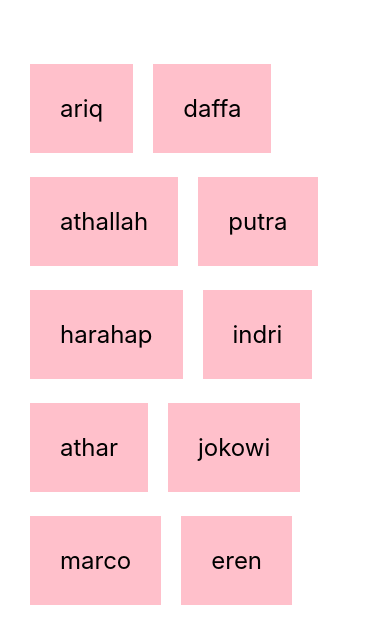
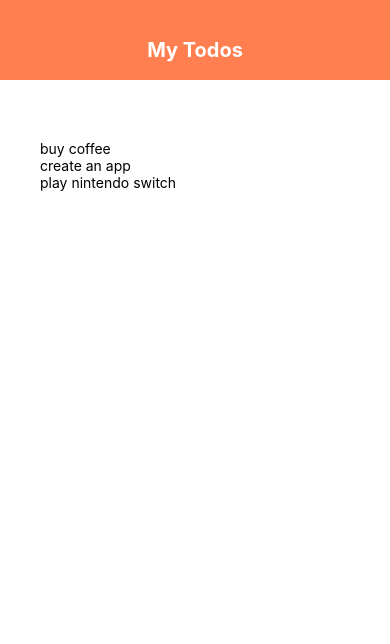
Before and after one commit to ariqd/learn-react-native, a React Native app: screen / in a window 390 px wide. Shown: the top 644 px of the page. Built offline with nearby package versions, Linux system fonts and the light colour scheme.

Commit message:
init todo, added header

```diff
--- a/App.js
+++ b/App.js
@@ -1,47 +1,28 @@
 import { StatusBar } from "expo-status-bar";
 import React, { useState } from "react";
-import {
-  StyleSheet,
-  Text,
-  View,
-  FlatList,
-  TouchableOpacity,
-} from "react-native";
+import { StyleSheet, View, Text, FlatList } from "react-native";
+import Header from './components/Header';
 
 export default function App() {
-  const [people, setPeople] = useState([
-    { name: "ariq", id: 1 },
-    { name: "daffa", id: 2 },
-    { name: "athallah", id: 3 },
-    { name: "putra", id: 4 },
-    { name: "harahap", id: 5 },
-    { name: "indri", id: 6 },
-    { name: "athar", id: 7 },
-    { name: "jokowi", id: 8 },
-    { name: "marco", id: 9 },
-    { name: "eren", id: 10 },
+  const [todos, setTodos] = useState([
+    { text: "buy coffee", key: 1 },
+    { text: "create an app", key: 2 },
+    { text: "play nintendo switch", key: 3 },
   ]);
-
-  const pressHandler = (id) => {
-    console.log(id);
-    setPeople((prevPeople) => {
-      return prevPeople.filter((person) => person.id != id);
-    });
-  };
 
   return (
     <View style={styles.container}>
-      <FlatList
-        data={people}
-        keyExtractor={(item) => item.id}
-        numColumns={2}
-        renderItem={({ item }) => (
-          <TouchableOpacity onPress={() => pressHandler(item.id)}>
-            <Text style={styles.item}>{item.name}</Text>
-          </TouchableOpacity>
-        )}
-      />
-      <StatusBar style="auto" />
+      <Header/>
+      <View style={styles.content}>
+        {/* todo form */}
+        <View style={styles.list}>
+          <FlatList
+            data={todos}
+            renderItem={({ item }) => <Text>{item.text}</Text>}
+          />
+        </View>
+      </View>
+      <StatusBar style="light" />
     </View>
   );
 }
@@ -50,16 +31,11 @@
   container: {
     flex: 1,
     backgroundColor: "#fff",
-    paddingVertical: 40,
-    paddingHorizontal: 20,
-    // alignItems: "center",
-    // justifyContent: "center",
   },
-  item: {
-    marginTop: 24,
-    padding: 30,
-    backgroundColor: "pink",
-    fontSize: 24,
-    marginHorizontal: 10,
+  content: {
+    padding: 40
   },
+  list: {
+    marginTop: 20,
+  }
 });
--- /dev/null
+++ b/components/Header.js
@@ -0,0 +1,25 @@
+import React from "react";
+import { StyleSheet, View, Text } from "react-native";
+
+export default function header() {
+  return (
+    <View style={styles.header}>
+      <Text style={styles.title}>My Todos</Text>
+    </View>
+  );
+}
+
+const styles = StyleSheet.create({
+  header: {
+    height: 80,
+    paddingTop: 38,
+    paddingHorizontal: 20,
+    backgroundColor: "coral",
+  },
+  title: {
+    textAlign: "center",
+    color: "#fff",
+    fontSize: 20,
+    fontWeight: "bold",
+  },
+});
```
